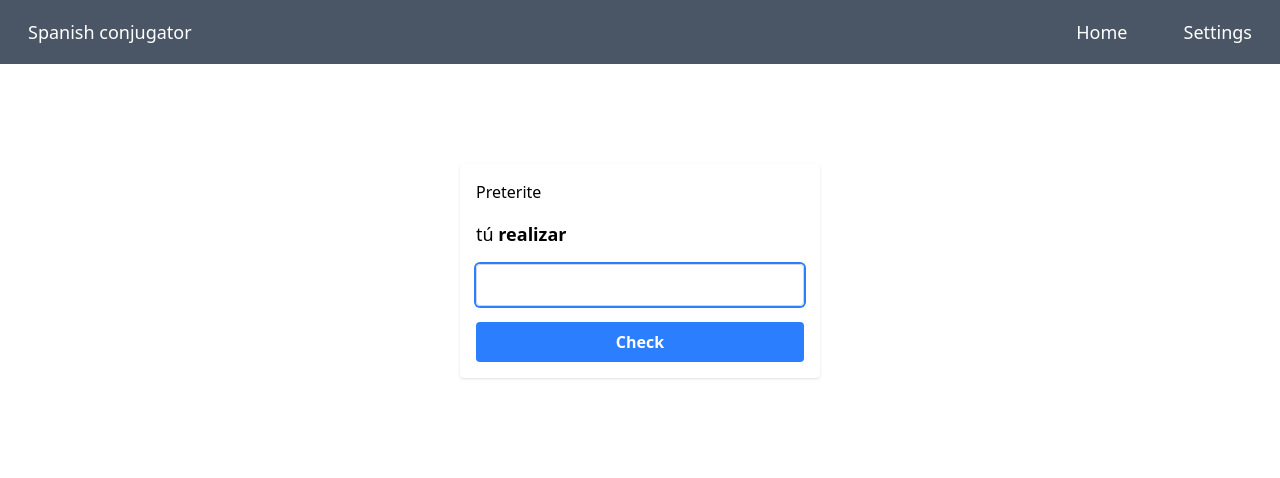
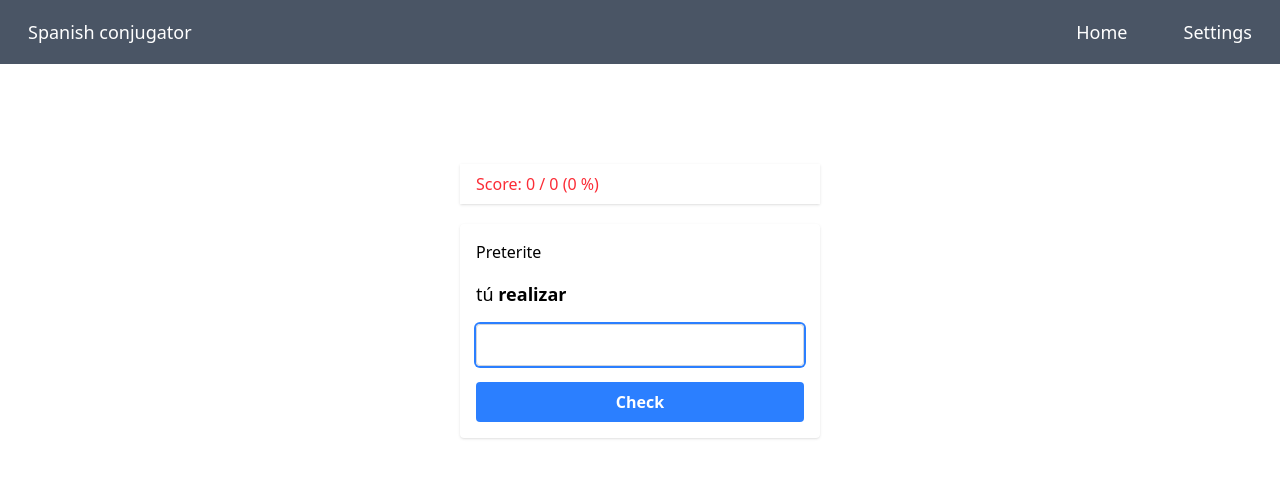
Before and after one commit to polemaster/spanish-conjugator, a React (Vite) app: page / in a window 1280 px wide. Shown: the top 478 px of the page. Built offline with nearby package versions, Linux system fonts and the light colour scheme.

Commit message:
feat: add score

```diff
--- /dev/null
+++ b/src/components/ScoreDisplay.tsx
@@ -0,0 +1,24 @@
+interface Props {
+  allVerbsScore: number;
+  correctVerbsScore: number;
+}
+
+export default function ScoreDisplay({
+  allVerbsScore,
+  correctVerbsScore,
+}: Props) {
+  // We can't divide by 0
+  const percentageScore =
+    allVerbsScore > 0
+      ? ((100 * correctVerbsScore) / allVerbsScore).toFixed(2)
+      : "0";
+
+  const color =
+    parseFloat(percentageScore) > 70 ? "text-green-500" : "text-red-500";
+
+  return (
+    <div className={`flex items-center shadow my-5 h-10 p-4 ${color}`}>
+      Score: {correctVerbsScore} / {allVerbsScore} ({percentageScore} %)
+    </div>
+  );
+}
--- a/src/pages/HomePage.tsx
+++ b/src/pages/HomePage.tsx
@@ -3,6 +3,7 @@ import FeedbackMessage from "../components/FeedbackMessage";
 import VerbInputForm from "../components/VerbInputForm";
 import VerbPrompt from "../components/VerbPrompt";
 import { useFeedbackMessage, useLoadVerbs, useVerbConjugator } from "../hooks";
+import ScoreDisplay from "../components/ScoreDisplay";
 
 export default function HomePage() {
   const [userInputVerb, setUserInputVerb] = useState("");
@@ -12,6 +13,8 @@ export default function HomePage() {
   );
   const { answer, setAnswer, correctVerb, setCorrectVerb, showFeedback } =
     useFeedbackMessage();
+  const [correctVerbsScore, setCorrectVerbsScore] = useState(0);
+  const [allVerbsScore, setAllVerbsScore] = useState(0);
 
   const verbConjugator = useVerbConjugator(topVerbs);
 
@@ -28,10 +31,13 @@ export default function HomePage() {
       setAnswer("correct");
       verbConjugator.setNewRandomConjugation();
       setUserInputVerb("");
+      setCorrectVerbsScore(correctVerbsScore + 1);
     } else {
       setAnswer("wrong");
       setCorrectVerb(expectedVerb);
     }
+
+    setAllVerbsScore(allVerbsScore + 1);
   };
 
   return (
@@ -41,6 +47,10 @@ export default function HomePage() {
           messageType={answer}
           correctVerb={correctVerb}
           isVisible={showFeedback}
+        />
+        <ScoreDisplay
+          correctVerbsScore={correctVerbsScore}
+          allVerbsScore={allVerbsScore}
         />
         <VerbInputForm
           value={userInputVerb}
--- a/src/utils/getTopNVerbs.ts
+++ b/src/utils/getTopNVerbs.ts
@@ -22,13 +22,15 @@ export function getTopNVerbs(
   );
 
   // Create map of frequency rank
-  const indexMap = new Map<string, number>();
-  allTopVerbs.forEach((verb, index) => indexMap.set(verb, index));
+  const verbRanks = new Map<string, number>();
+  allTopVerbs.forEach((verb, index) => verbRanks.set(verb, index));
 
   // Sort by rank
   filteredInfinitives.sort((a, b) => {
-    const indexA = indexMap.get(a) ?? Infinity;
-    const indexB = indexMap.get(b) ?? Infinity;
+    // If a or b is not found in verbRanks (even though it should always be
+    // found), it is set to Infinity to be the last verb
+    const indexA = verbRanks.get(a) ?? Infinity;
+    const indexB = verbRanks.get(b) ?? Infinity;
     return indexA - indexB;
   });
 
```
Also changed, not shown: 1 other file (tests, documents, lock files or other folders).
